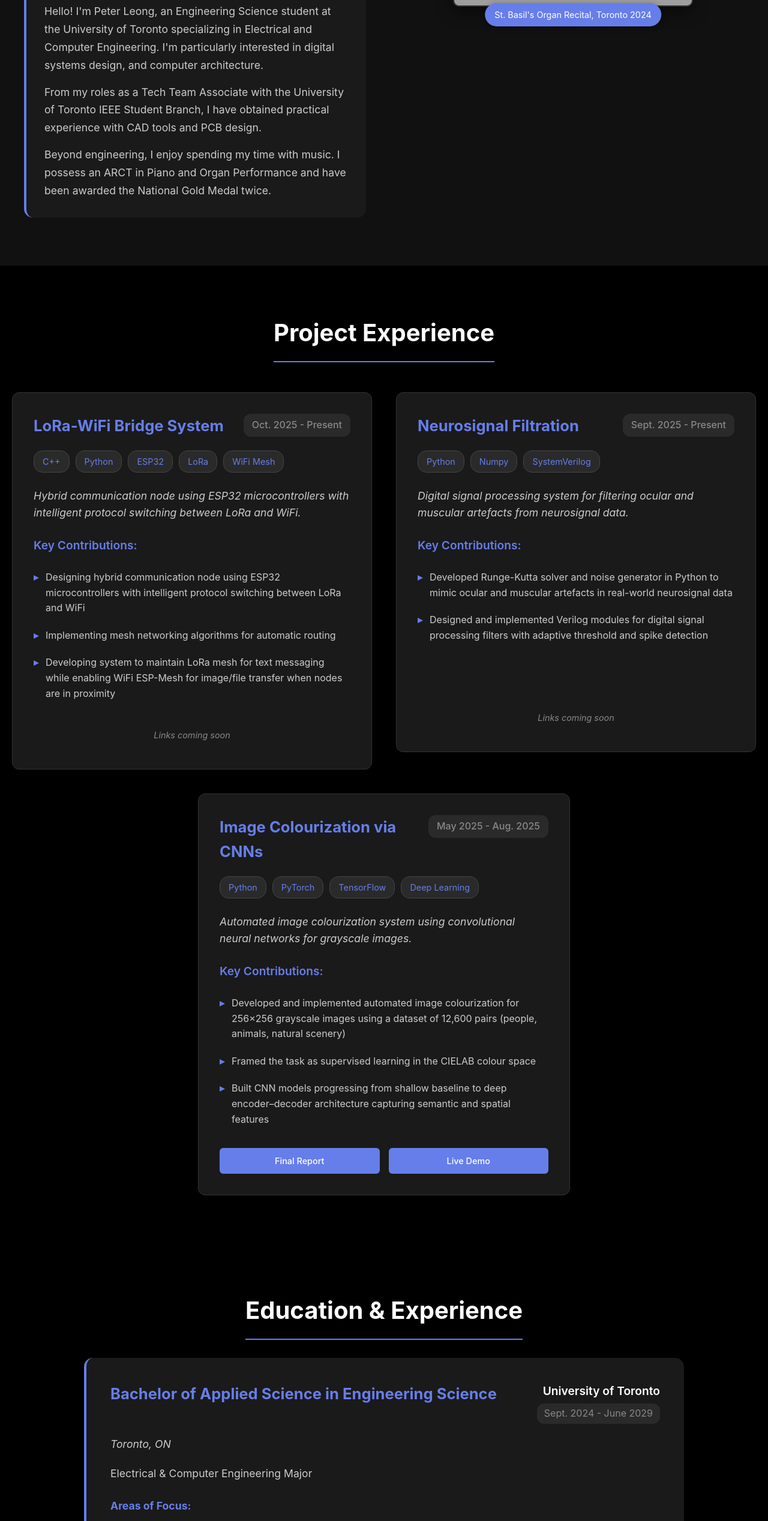
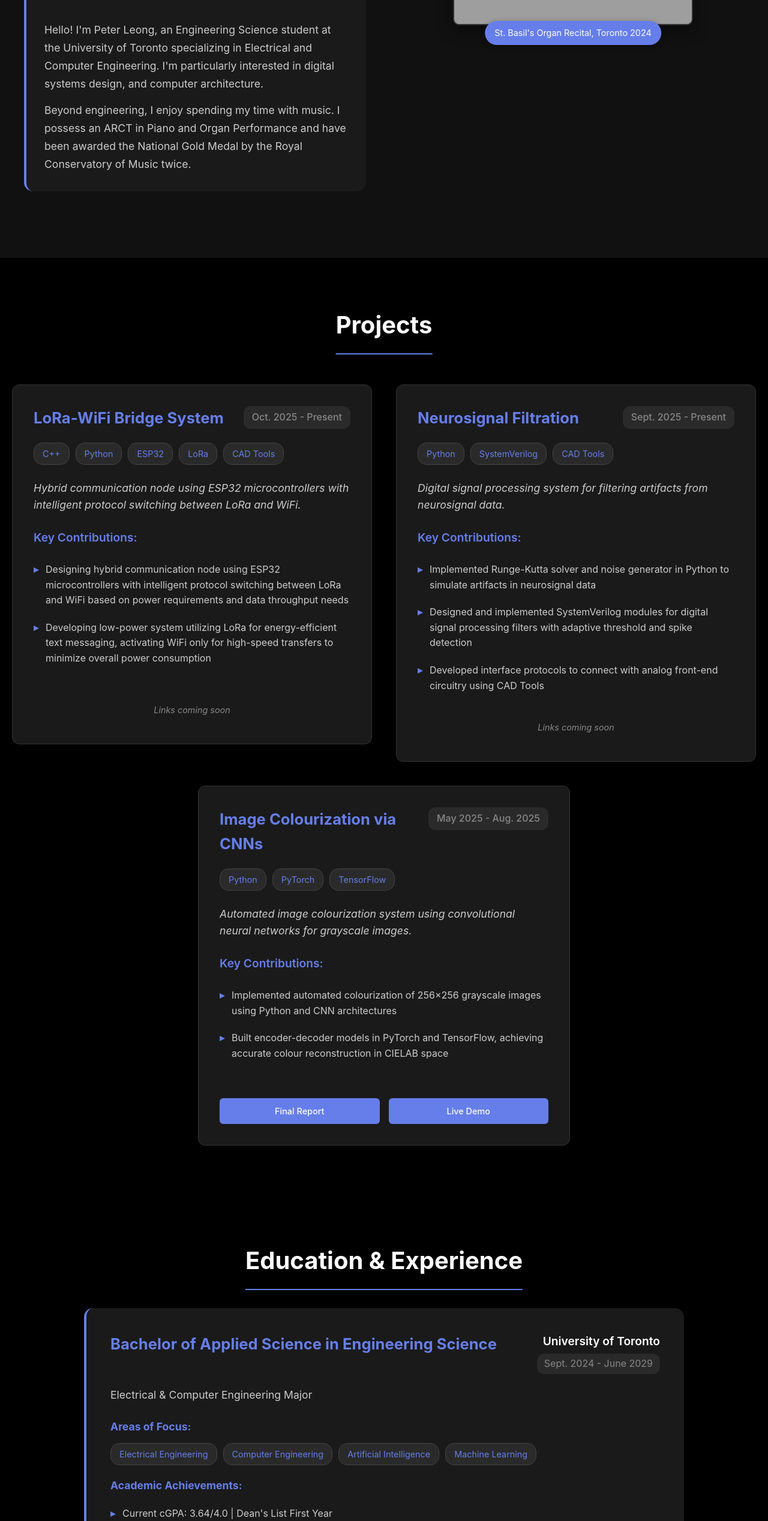
Before and after one commit to PeterL-Engineering/Personal_Portfolio, a React (Vite) app: page / in a window 1280 px wide. Shown: the part 1240-3776 px from the top of the page at 60% size. Built offline with nearby package versions, Linux system fonts and the light colour scheme; grey boxes are pictures that could not be loaded; the HTML template or start-up script is replaced by a standard one.

Commit message:
v1 finished

```diff
--- a/Components/about/About.jsx
+++ b/Components/about/About.jsx
@@ -29,12 +29,8 @@ function About() {
                   digital systems design, and computer architecture.
                 </p>
                 <p>
-                  From my roles as a Tech Team Associate with the University of Toronto IEEE Student Branch,
-                  I have obtained practical experience with CAD tools and PCB design.
-                </p>
-                <p>
                   Beyond engineering, I enjoy spending my time with music. I possess an ARCT in Piano and Organ Performance
-                  and have been awarded the National Gold Medal twice.
+                  and have been awarded the National Gold Medal by the Royal Conservatory of Music twice.
                 </p>
               </div>
             </SlideIn>
--- a/Components/education-experience/Education-Experience.jsx
+++ b/Components/education-experience/Education-Experience.jsx
@@ -8,7 +8,6 @@ function Experience() {
       title: "Tech Team Associate",
       company: "IEEE University of Toronto Student Branch",
       period: "Jun. 2025 – Present",
-      description: "Technical leadership role in student engineering organization.",
       technologies: ["Git", "CAD", "Workshop Leadership", "Event Management"],
       achievements: [
         "Led workshops on Git, algorithms, and CAD while managing hardware inventory for events including NewHacks and MakeUofT"
@@ -16,9 +15,8 @@ function Experience() {
     },
     {
       title: "Electrical Systems Member",
-      company: "University of Toronto Human Powered Vehicles Design Team (HPVDT)",
+      company: "University of Toronto Human Powered Vehicles Design Team",
       period: "Jan. 2025 – Aug. 2025",
-      description: "Control systems development for human-powered watercraft.",
       technologies: ["C", "PID Control", "Embedded Systems", "Orientation Tracking"],
       achievements: [
         "Developed a PID controller in C as part of HPVDT's control systems division",
@@ -27,9 +25,8 @@ function Experience() {
     },
     {
       title: "Frosh Week Head Leader",
-      company: "University of Toronto Engineering, Toronto, ON",
+      company: "University of Toronto Engineering",
       period: "July 2025 - Sept. 2025",
-      description: "Leadership role in student orientation program.",
       technologies: ["Team Leadership", "Event Planning", "Student Mentorship"],
       achievements: [
         "Led a team of ~20 orientation leaders to welcome and guide 50+ incoming engineering students through Frosh Week activities",
@@ -42,7 +39,6 @@ function Experience() {
     title: "Bachelor of Applied Science in Engineering Science",
     company: "University of Toronto",
     period: "Sept. 2024 - June 2029",
-    location: "Toronto, ON",
     description: "Electrical & Computer Engineering Major",
     technologies: ["Electrical Engineering", "Computer Engineering", "Artificial Intelligence", "Machine Learning"],
     achievements: [
@@ -67,10 +63,6 @@ function Experience() {
               <span className="experience-company">{education.company}</span>
               <span className="experience-period">{education.period}</span>
             </div>
-          </div>
-
-          <div className="experience-location">
-            <span className="location-text">{education.location}</span>
           </div>
 
           <p className="experience-description">{education.description}</p>
@@ -114,8 +106,6 @@ function Experience() {
                 </div>
               </div>
 
-              <p className="experience-description">{experience.description}</p>
-
               <div className="experience-technologies">
                 <h4>Skills & Technologies:</h4>
                 <div className="tech-tags">
--- a/Components/projects/Projects.jsx
+++ b/Components/projects/Projects.jsx
@@ -9,11 +9,10 @@ function Projects() {
       title: "LoRa-WiFi Bridge System",
       period: "Oct. 2025 - Present",
       description: "Hybrid communication node using ESP32 microcontrollers with intelligent protocol switching between LoRa and WiFi.",
-      technologies: ["C++", "Python", "ESP32", "LoRa", "WiFi Mesh"],
+      technologies: ["C++", "Python", "ESP32", "LoRa", "CAD Tools"],
       highlights: [
-        "Designing hybrid communication node using ESP32 microcontrollers with intelligent protocol switching between LoRa and WiFi",
-        "Implementing mesh networking algorithms for automatic routing",
-        "Developing system to maintain LoRa mesh for text messaging while enabling WiFi ESP-Mesh for image/file transfer when nodes are in proximity"
+        "Designing hybrid communication node using ESP32 microcontrollers with intelligent protocol switching between LoRa and WiFi based on power requirements and data throughput needs",
+        "Developing low-power system utilizing LoRa for energy-efficient text messaging, activating WiFi only for high-speed transfers to minimize overall power consumption"
       ],
       githubLink: null,
       reportLink: null,
@@ -22,11 +21,12 @@ function Projects() {
     {
       title: "Neurosignal Filtration",
       period: "Sept. 2025 - Present",
-      description: "Digital signal processing system for filtering ocular and muscular artefacts from neurosignal data.",
-      technologies: ["Python", "Numpy", "SystemVerilog"],
+      description: "Digital signal processing system for filtering artifacts from neurosignal data.",
+      technologies: ["Python", "SystemVerilog", "CAD Tools"],
       highlights: [
-        "Developed Runge-Kutta solver and noise generator in Python to mimic ocular and muscular artefacts in real-world neurosignal data",
-        "Designed and implemented Verilog modules for digital signal processing filters with adaptive threshold and spike detection"
+        "Implemented Runge-Kutta solver and noise generator in Python to simulate artifacts in neurosignal data",
+        "Designed and implemented SystemVerilog modules for digital signal processing filters with adaptive threshold and spike detection",
+        "Developed interface protocols to connect with analog front-end circuitry using CAD Tools"
       ],
       githubLink: null,
       reportLink: null,
@@ -36,11 +36,10 @@ function Projects() {
       title: "Image Colourization via CNNs",
       period: "May 2025 - Aug. 2025",
       description: "Automated image colourization system using convolutional neural networks for grayscale images.",
-      technologies: ["Python", "PyTorch", "TensorFlow", "Deep Learning"],
+      technologies: ["Python", "PyTorch", "TensorFlow"],
       highlights: [
-        "Developed and implemented automated image colourization for 256×256 grayscale images using a dataset of 12,600 pairs (people, animals, natural scenery)",
-        "Framed the task as supervised learning in the CIELAB colour space",
-        "Built CNN models progressing from shallow baseline to deep encoder–decoder architecture capturing semantic and spatial features"
+        "Implemented automated colourization of 256×256 grayscale images using Python and CNN architectures",
+        "Built encoder-decoder models in PyTorch and TensorFlow, achieving accurate colour reconstruction in CIELAB space"
       ],
       githubLink: null,
       reportLink: finalReport,
@@ -51,7 +50,7 @@ function Projects() {
   return (
     <section className="projects-section" id="projects">
       <SlideIn direction="down" delay="100">
-        <h2 className="projects-heading">Project Experience</h2>
+        <h2 className="projects-heading">Projects</h2>
       </SlideIn>
 
       <div className="projects-container">
```
